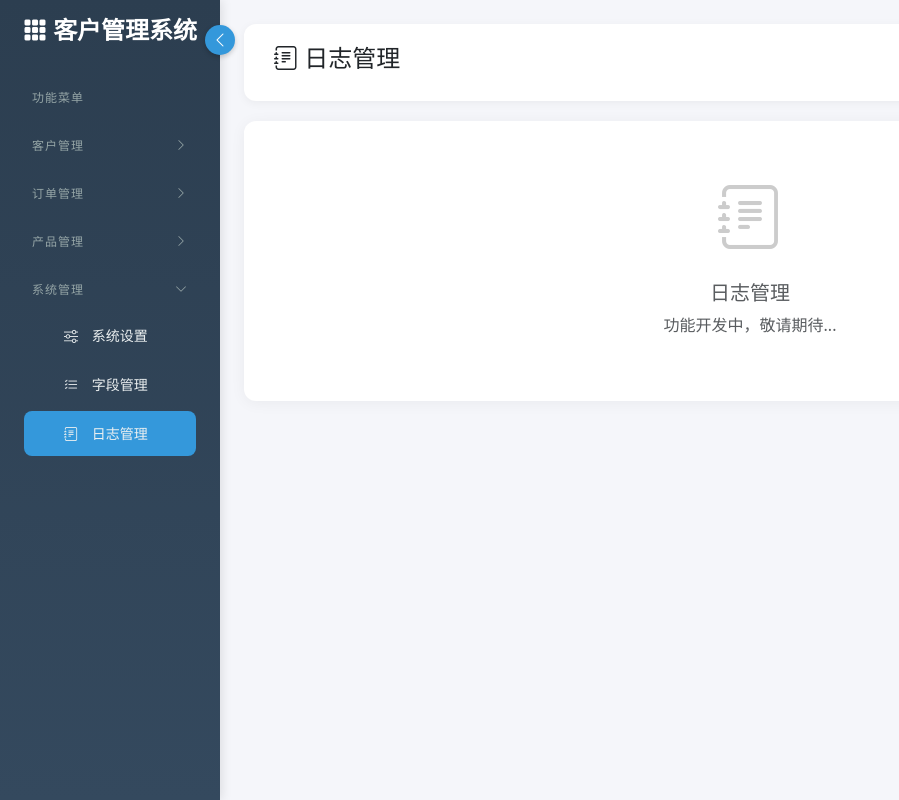
After one commit to godbao001/customer-system, a Flask app: page /system/log in a window 1280 px wide. The commit adds this page. Shown: the whole page, without its empty margins (0-899 px from the left). Run offline with Flask 3, Linux system fonts and the light colour scheme.

Commit message:
添加Docker支持、优化菜单层级、添加日志管理

```diff
--- /dev/null
+++ b/requirements.txt
@@ -0,0 +1,5 @@
+flask==3.0.0
+flask-sqlalchemy==3.1.1
+pymysql==1.1.0
+cryptography==41.0.7
+gunicorn==21.2.0
--- a/routes/system.py
+++ b/routes/system.py
@@ -181,3 +181,18 @@ def api_field_options():
 
     fields = FieldConfig.query.filter_by(field_type=field_type, status=1).order_by(FieldConfig.sort_order).all()
     return jsonify({'code': 0, 'data': [f.to_dict() for f in fields]})
+
+
+# ==================== 日志管理 ====================
+
+@system_bp.route('/log')
+def log():
+    return render_template('system/log.html')
+
+
+@system_bp.route('/api/log/list')
+def api_log_list():
+    """获取日志列表"""
+    # TODO: 后续完善日志查询逻辑
+    # 目前返回空列表
+    return jsonify({'code': 0, 'data': [], 'total': 0})
--- a/templates/base.html
+++ b/templates/base.html
@@ -151,21 +151,14 @@
                 <div class="menu-title" onclick="toggleMenu(this)" style="cursor:pointer">客户管理 <i class="bi bi-chevron-down float-end"></i></div>
                 <ul class="nav flex-column sub-menu">
                     <li class="nav-item">
-                        <a class="nav-link {% if request.path == '/shop/' or request.path == '/shop/disabled' %}active{% endif %}" href="/shop/">
-                            <i class="bi bi-shop"></i> 店铺管理
-                        </a>
-                        <ul class="nav flex-column ms-3">
-                            <li class="nav-item">
                         <a class="nav-link {% if request.path == '/shop/' %}active{% endif %}" href="/shop/">
-                                    <i class="bi bi-list-ul"></i> 店铺列表
+                            <i class="bi bi-list-ul"></i> 客户列表
                         </a>
                     </li>
                     <li class="nav-item">
                         <a class="nav-link {% if request.path == '/shop/disabled' %}active{% endif %}" href="/shop/disabled">
                             <i class="bi bi-pause-circle"></i> 停用列表
                         </a>
-                            </li>
-                        </ul>
                     </li>
                 </ul>
 
@@ -211,11 +204,6 @@
                 <div class="menu-title" onclick="toggleMenu(this)" style="cursor:pointer">产品管理 <i class="bi bi-chevron-down float-end"></i></div>
                 <ul class="nav flex-column sub-menu">
                     <li class="nav-item">
-                        <a class="nav-link {% if request.path.startswith('/product') and request.path != '/product/group' and request.path != '/product/category' %}active{% endif %}" href="/product/">
-                            <i class="bi bi-box-seam"></i> 产品管理
-                        </a>
-                        <ul class="nav flex-column ms-3">
-                            <li class="nav-item">
                         <a class="nav-link {% if request.path == '/product/' %}active{% endif %}" href="/product/">
                             <i class="bi bi-list-ul"></i> 产品列表
                         </a>
@@ -236,8 +224,6 @@
                         </a>
                     </li>
                 </ul>
-                    </li>
-                </ul>
 
                 <div class="menu-title" onclick="toggleMenu(this)" style="cursor:pointer">系统管理 <i class="bi bi-chevron-right float-end"></i></div>
                 <ul class="nav flex-column sub-menu" style="display:none">
@@ -249,6 +235,11 @@
                     <li class="nav-item">
                         <a class="nav-link {% if request.path == '/system/field' %}active{% endif %}" href="/system/field">
                             <i class="bi bi-list-check"></i> 字段管理
+                        </a>
+                    </li>
+                    <li class="nav-item">
+                        <a class="nav-link {% if request.path == '/system/log' %}active{% endif %}" href="/system/log">
+                            <i class="bi bi-journal-text"></i> 日志管理
                         </a>
                     </li>
                 </ul>
--- /dev/null
+++ b/templates/system/log.html
@@ -0,0 +1,20 @@
+<!DOCTYPE html>
+{% extends "base.html" %}
+
+{% block title %}日志管理 - 客户管理系统{% endblock %}
+
+{% block content %}
+<div class="content-header">
+    <h4><i class="bi bi-journal-text"></i> 日志管理</h4>
+</div>
+
+<div class="table-card">
+    <div class="card-body">
+        <div class="text-center py-5">
+            <i class="bi bi-journal-text" style="font-size: 4rem; color: #ccc;"></i>
+            <h5 class="mt-3 text-muted">日志管理</h5>
+            <p class="text-muted">功能开发中，敬请期待...</p>
+        </div>
+    </div>
+</div>
+{% endblock %}
```
Also changed, not shown: docker-compose.yml (added, +19 -0 lines), 2 other files. Lines whose indentation alone changed are shown as unchanged.
